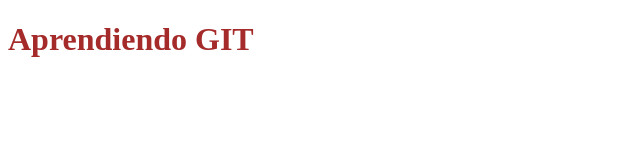
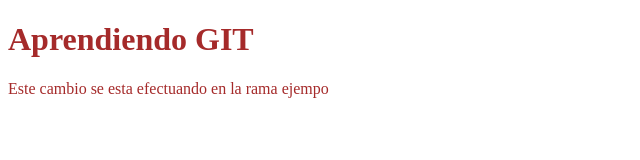
Before and after one commit to amendietaa/ImparandoGit, a plain HTML site: page index.html in a window 1280 px wide. Shown: the whole page, without its empty margins (0-640 px from the left). Drawn offline with Linux system fonts and the light colour scheme.

Commit message:
parrafo agregado

```diff
--- a/index.html
+++ b/index.html
@@ -9,5 +9,6 @@
 	<header>
 		<h1>Aprendiendo GIT</h1>
 	</header>
+	<p>Este cambio se esta efectuando en la rama ejempo</p>
 </body>
 </html>
```
